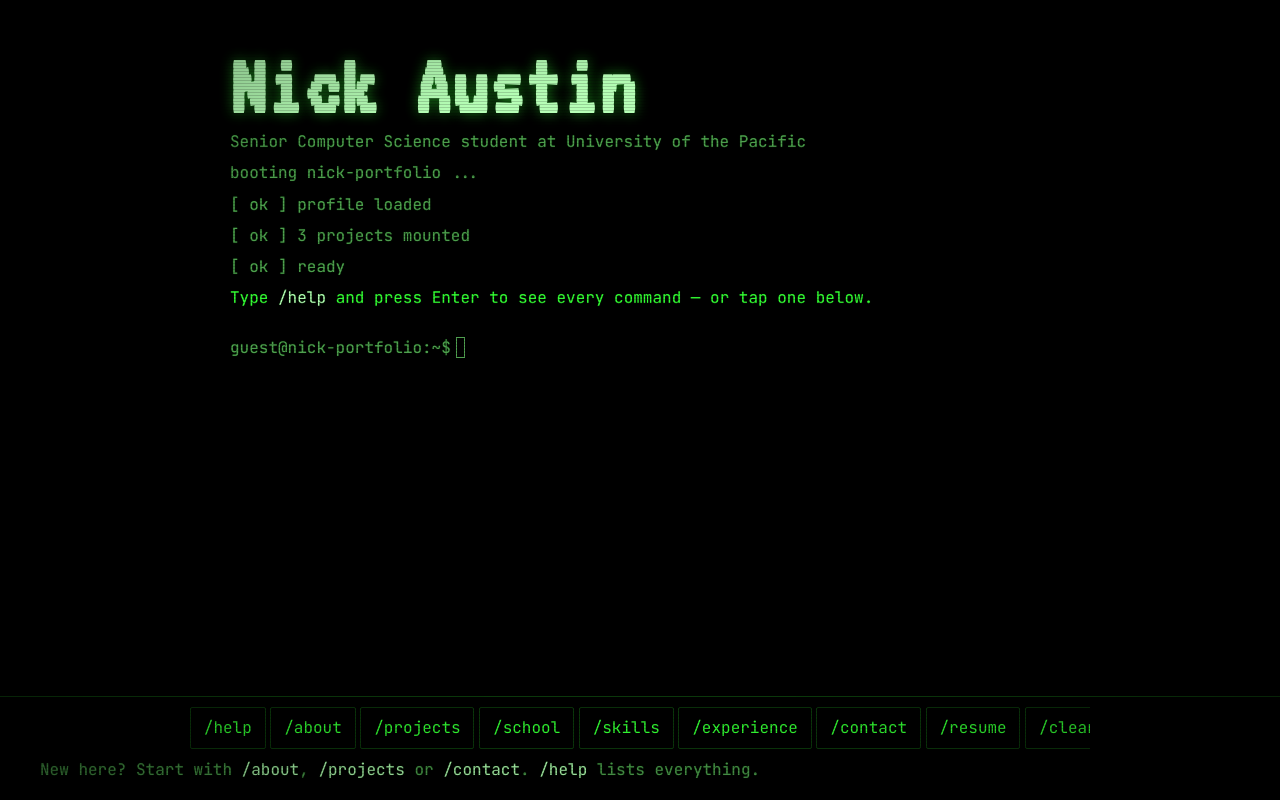
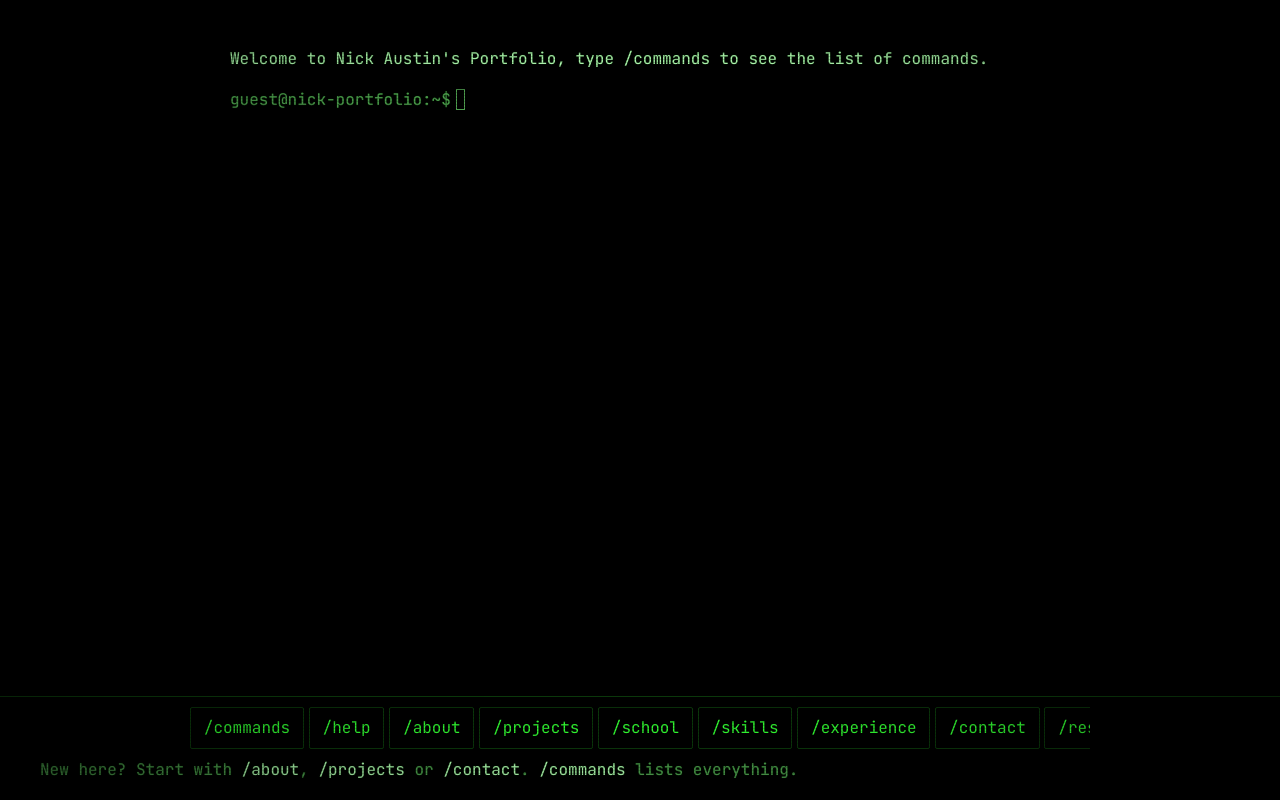
Before and after one commit to nickaustinn/nick-portfolio, a React (Vite) app: page / in a window 1280 px wide. Built offline with nearby package versions, Linux system fonts and the light colour scheme.

Commit message:
Implemented commands command

```diff
--- /dev/null
+++ b/src/commands/commands.tsx
@@ -0,0 +1,30 @@
+import type { Command, CommandContext, CommandResult } from '../types';
+import HelpTable from '../components/blocks/HelpTable';
+
+/**
+ * The listing itself, shared so `/commands` and its alias `/help` can't drift
+ * apart. Both names are registered as commands rather than one being a plain
+ * alias, so both complete on Tab and both appear in the shortcut row.
+ */
+export function listCommands({ commands }: CommandContext): CommandResult {
+  return {
+    kind: 'output',
+    node: (
+      <>
+        <p className="muted">Available commands — type one, or click it.</p>
+        <HelpTable commands={commands.filter((c) => !c.hidden)} />
+        <p className="muted">
+          The leading slash is optional and case doesn&apos;t matter. Tab completes,
+          up and down arrows walk your history.
+        </p>
+      </>
+    ),
+  };
+}
+
+export const commandsCommand: Command = {
+  name: 'commands',
+  description: 'List every command.',
+  aliases: ['?', 'ls'],
+  run: listCommands,
+};
--- a/src/commands/help.tsx
+++ b/src/commands/help.tsx
@@ -1,21 +1,10 @@
 import type { Command } from '../types';
-import HelpTable from '../components/blocks/HelpTable';
+import { listCommands } from './commands';
 
+/** An alias in everything but registration — it is listed separately so that
+ *  visitors who reach for `/help` first find it in Tab completion. */
 export const help: Command = {
   name: 'help',
-  description: 'List every command.',
-  aliases: ['?', 'commands', 'ls'],
-  run: ({ commands }) => ({
-    kind: 'output',
-    node: (
-      <>
-        <p className="muted">Available commands — type one, or click it.</p>
-        <HelpTable commands={commands.filter((c) => !c.hidden)} />
-        <p className="muted">
-          The leading slash is optional and case doesn&apos;t matter. Tab completes,
-          up and down arrows walk your history.
-        </p>
-      </>
-    ),
-  }),
+  description: 'Same as /commands.',
+  run: listCommands,
 };
--- a/src/commands/index.ts
+++ b/src/commands/index.ts
@@ -1,4 +1,5 @@
 import type { Command } from '../types';
+import { commandsCommand } from './commands';
 import { help } from './help';
 import { about } from './about';
 import { projects } from './projects';
@@ -11,9 +12,10 @@ import { clear } from './clear';
 
 /**
  * The registry. Adding a command = adding a file, importing it, and dropping
- * it in this list. Order here is the order /help prints.
+ * it in this list. Order here is the order /commands prints.
  */
 export const commands: Command[] = [
+  commandsCommand,
   help,
   about,
   projects,
--- /dev/null
+++ b/src/components/BootLine.tsx
@@ -0,0 +1,21 @@
+/** Shown once the loading phase ends, in place of the loading line. */
+export const WELCOME_MESSAGE =
+  "Welcome to Nick Austin's Portfolio, type /commands to see the list of commands.";
+
+/**
+ * The single "Loading..." line. It updates in place — the dots are the only
+ * thing that changes, so nothing new is ever printed beneath it.
+ *
+ * The animated dots are hidden from assistive tech and a static "..." stands
+ * in for them: a live region that re-announced itself every 400ms would talk
+ * over the visitor for the whole five seconds.
+ */
+export default function BootLine({ dots }: { dots: string }) {
+  return (
+    <p className="boot-loading">
+      Loading
+      <span aria-hidden="true">{dots}</span>
+      <span className="visually-hidden">...</span>
+    </p>
+  );
+}
--- a/src/components/Terminal.tsx
+++ b/src/components/Terminal.tsx
@@ -3,21 +3,28 @@ import type { KeyboardEvent, MouseEvent } from 'react';
 import { commands, completionNames, resolveCommand } from '../commands';
 import { useCommandHistory } from '../hooks/useCommandHistory';
 import { useAutocomplete } from '../hooks/useAutocomplete';
+import { useBootSequence } from '../hooks/useBootSequence';
 import OutputLine, { type Entry } from './OutputLine';
+import BootLine, { WELCOME_MESSAGE } from './BootLine';
 import TerminalInput from './TerminalInput';
 import MobileShortcuts from './MobileShortcuts';
-import Banner from './Banner';
 
-const bootEntry = (): Entry => ({ id: 0, node: <Banner /> });
+/** Only focus on load where there is a real keyboard. Auto-focusing on a phone
+ *  throws up the on-screen keyboard before the visitor has read a word; there,
+ *  tapping the screen opens it. */
+function hasKeyboard(): boolean {
+  return window.matchMedia('(hover: hover) and (pointer: fine)').matches;
+}
 
 export default function Terminal() {
-  const [entries, setEntries] = useState<Entry[]>(() => [bootEntry()]);
+  const [entries, setEntries] = useState<Entry[]>([]);
   const [value, setValue] = useState('');
 
   const nextId = useRef(1);
   const inputRef = useRef<HTMLInputElement>(null);
   const bottomRef = useRef<HTMLDivElement>(null);
 
+  const boot = useBootSequence();
   const history = useCommandHistory();
   const complete = useAutocomplete();
 
@@ -46,7 +53,7 @@ export default function Terminal() {
           input: trimmed,
           node: (
             <p className="error">
-              command not found: {name}. Type <code>/help</code>
+              command not found: {name}. Type <code>/commands</code>
             </p>
           ),
         });
@@ -134,30 +141,38 @@ export default function Terminal() {
     bottomRef.current?.scrollIntoView({ block: 'end' });
   }, [entries]);
 
-  // Focus on load only where there is a real keyboard. Auto-focusing on a
-  // phone throws up the on-screen keyboard before the visitor has read a
-  // word; there, tapping the screen opens it.
+  // The loading line hands over to the welcome message, which is scrollback
+  // like any other output — so /clear wipes it, and the live region announces
+  // it. The ref keeps StrictMode's second mount from printing it twice.
+  const welcomed = useRef(false);
   useEffect(() => {
-    if (window.matchMedia('(hover: hover) and (pointer: fine)').matches) {
-      inputRef.current?.focus();
-    }
-  }, []);
+    if (boot.loading || welcomed.current) return;
+    welcomed.current = true;
+    append({ node: <p className="boot-welcome">{WELCOME_MESSAGE}</p> });
+    if (hasKeyboard()) inputRef.current?.focus();
+  }, [append, boot.loading]);
 
   return (
     <div className="terminal" onClick={focusInput}>
       <main className="terminal-screen">
         <div className="scrollback" role="log" aria-live="polite" aria-label="Terminal output">
+          {boot.loading && <BootLine dots={boot.dots} />}
           {entries.map((entry) => (
             <OutputLine key={entry.id} entry={entry} />
           ))}
         </div>
 
+        {/* No prompt until the sequence finishes: leaving the input unmounted
+            is what makes it unusable, and means stray keypresses during the
+            wait land nowhere rather than being typed in and then discarded. */}
+        {!boot.loading && (
           <TerminalInput
             value={value}
             onChange={setValue}
             onKeyDown={onKeyDown}
             inputRef={inputRef}
           />
+        )}
 
         <div className="scroll-anchor" ref={bottomRef} />
       </main>
@@ -166,7 +181,7 @@ export default function Terminal() {
         <MobileShortcuts names={completionNames()} onRun={runFromShortcut} />
         <p id="terminal-hint" className="hint">
           New here? Start with <code>/about</code>, <code>/projects</code> or{' '}
-          <code>/contact</code>. <code>/help</code> lists everything.
+          <code>/contact</code>. <code>/commands</code> lists everything.
         </p>
       </footer>
     </div>
--- /dev/null
+++ b/src/hooks/useBootSequence.ts
@@ -0,0 +1,89 @@
+import { useEffect, useRef, useState } from 'react';
+import { usePrefersReducedMotion } from './usePrefersReducedMotion';
+
+/* ---- Timing ------------------------------------------------------------
+   Tweak these to retune the sequence; nothing else hard-codes a duration. */
+
+/** How long one dot frame is held, in ms. */
+export const DOT_INTERVAL_MS = 400;
+
+/** Total time the loading line is on screen before the welcome, in ms. */
+export const LOADING_DURATION_MS = 5000;
+
+/** Shorter wait when the visitor has asked for reduced motion, in ms. */
+export const REDUCED_MOTION_DURATION_MS = 1000;
+
+/** The dot frames, cycled in order: . -> .. -> ... -> . */
+const DOT_FRAMES = ['.', '..', '...'];
+
+/** What reduced motion shows instead of the cycle — static, never animated. */
+const STATIC_DOTS = '...';
+
+export interface BootSequence {
+  /** True while the loading line is showing. The input is unusable until false. */
+  loading: boolean;
+  /** The dots to render after the word "Loading". */
+  dots: string;
+}
+
+/**
+ * The first-load sequence: a "Loading" line with cycling dots, then the
+ * welcome message and a usable prompt.
+ *
+ * It runs on every full page load — deliberately not remembered in storage,
+ * so the sequence is part of arriving rather than a one-time gate.
+ *
+ * Only a mouse press skips it. Keys are ignored (the input isn't mounted yet,
+ * so nothing is swallowed mid-word) and so are touch taps, which otherwise
+ * skip the sequence for every phone visitor who steadies the page with a
+ * thumb. That's why this listens for pointer events and checks `pointerType`
+ * rather than using `click`, which fires for taps too.
+ */
+export function useBootSequence(): BootSequence {
+  const reduced = usePrefersReducedMotion();
+  const [loading, setLoading] = useState(true);
+  const [frame, setFrame] = useState(0);
+
+  // Frozen at mount: flipping the OS setting mid-load shouldn't restart the
+  // clock the visitor is already waiting out.
+  const reducedAtMount = useRef(reduced);
+
+  useEffect(() => {
+    const animate = !reducedAtMount.current;
+    const duration = animate ? LOADING_DURATION_MS : REDUCED_MOTION_DURATION_MS;
+
+    let timeout = 0;
+    let interval: number | undefined;
+
+    // Stops the animation as well as ending the phase, so a skip doesn't
+    // leave an interval re-rendering a line that's no longer on screen.
+    const finish = () => {
+      window.clearTimeout(timeout);
+      if (interval !== undefined) window.clearInterval(interval);
+      setLoading(false);
+    };
+
+    timeout = window.setTimeout(finish, duration);
+    if (animate) {
+      interval = window.setInterval(() => setFrame((n) => n + 1), DOT_INTERVAL_MS);
+    }
+
+    const onPointerDown = (event: PointerEvent) => {
+      if (event.pointerType === 'mouse') finish();
+    };
+    window.addEventListener('pointerdown', onPointerDown);
+
+    // Every timer and listener is torn down here, so StrictMode's double
+    // mount in dev can't leave a second interval running behind the first.
+    return () => {
+      window.clearTimeout(timeout);
+      if (interval !== undefined) window.clearInterval(interval);
+      window.removeEventListener('pointerdown', onPointerDown);
+    };
+  }, []);
+
+  return {
+    loading,
+    dots: reducedAtMount.current ? STATIC_DOTS : DOT_FRAMES[frame % DOT_FRAMES.length]!,
+  };
+}
--- a/src/styles/terminal.css
+++ b/src/styles/terminal.css
@@ -85,6 +85,18 @@ body {
 
 .banner-cta {
   margin-top: 0.75rem;
+}
+
+/* ---- Boot sequence ---------------------------------------------------- */
+
+.boot-loading {
+  margin: 0;
+  color: var(--green);
+}
+
+.boot-welcome {
+  margin: 0;
+  color: var(--green-bright);
 }
 
 /* ---- Scrollback ------------------------------------------------------- */
```
Lines whose indentation alone changed are shown as unchanged.
